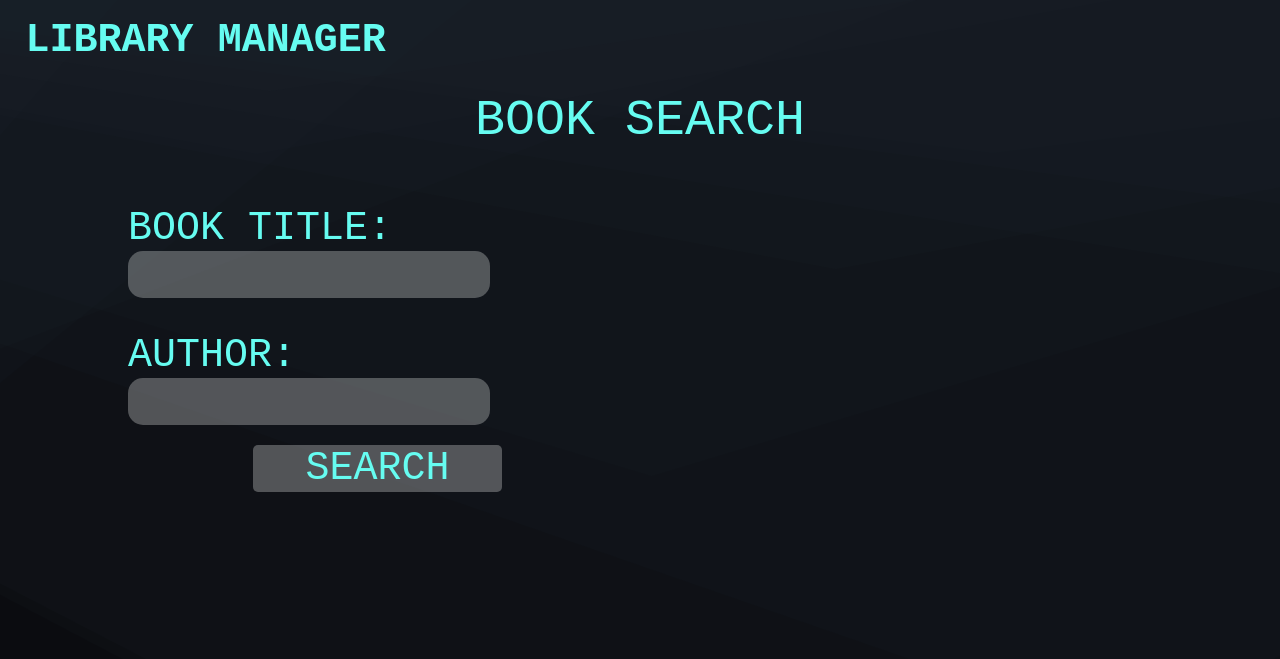
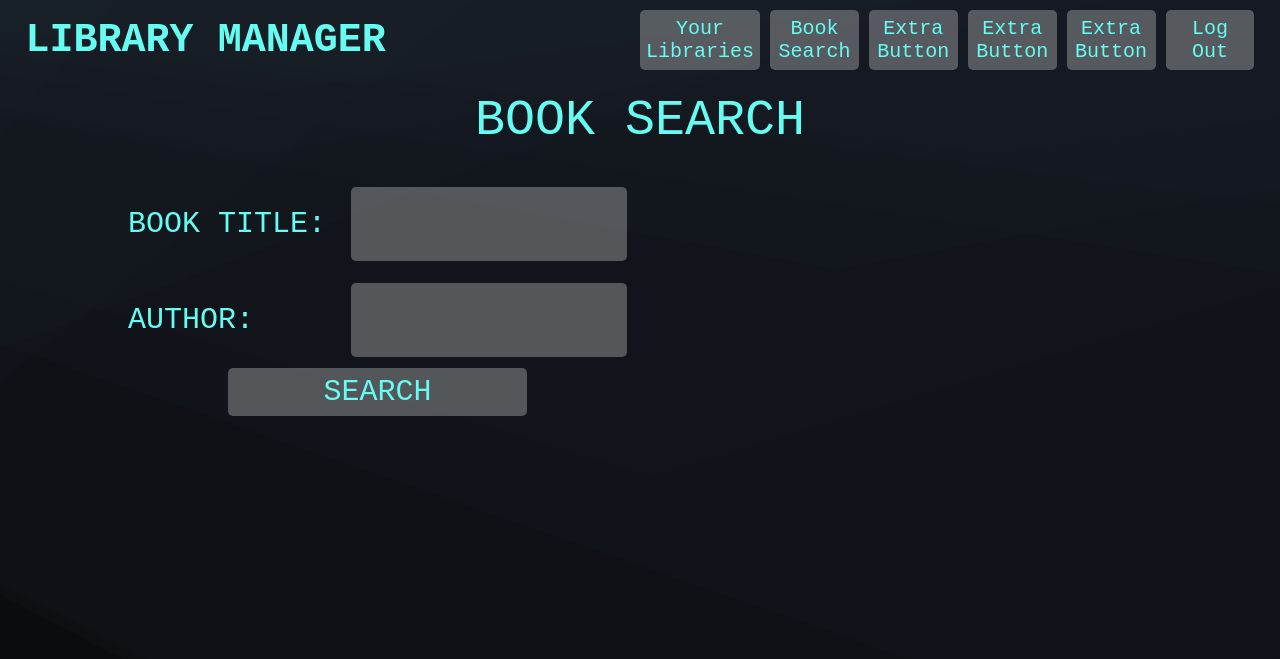
Before and after one commit to stevengeorge128/libraryManagar, a website with bundled scripts: page public_html/index.html in a window 1280 px wide. Built offline with nearby package versions, Linux system fonts and the light colour scheme; no server answers.

Commit message:
added functuionaility and redid search page css

```diff
--- a/public_html/code/client.js
+++ b/public_html/code/client.js
@@ -1,8 +1,6 @@
+// const menu = require("./functions/menuBar")
+// const authorizer = require("./functions/authenticate")
 
-// function indexEventListeners() {
-//     document.getElementById("submitBookSearch").addEventListener("click", bookSearch);
-//     console.log("event listener added")
-// }
 
 var bookListInfo = [];
 
@@ -178,7 +176,7 @@ async function authenticate() {
 }
 
 // window.onload = indexEventListeners;
-window.onload = authenticate;
+window.onload = loadPage; ;
 
 setInterval(authenticate, 5000)
 setInterval(test, 2000)
@@ -186,3 +184,41 @@ setInterval(test, 2000)
 function test() {
     console.log("client.js running")
 }
+
+
+function toLibraryList(){
+    window.location.href = "http://localhost:5000/html/libraryListPage.html";
+}
+
+function toBookSearch() {
+    window.location.href = "http://localhost:5000/";
+
+}
+
+async function logOut() {
+    console.log(document.cookie)
+    try{
+    let loggingOut = await fetch("http://localhost:5000/logout");
+    document.cookie = "login=; expires=Thu, 01 Jan 1970 00:00:00 UTC; path=/;";
+    console.log(document.cookie)
+    authenticate();
+    } catch{
+        window.alert("Error logging out. Please try again.")
+    }
+
+}
+
+async function authenticate() {
+    let auth = await fetch("http://localhost:5000/auth")
+    if (auth.status == 401){
+        window.location.href = "http://localhost:5000/html/login.html";
+    }
+}
+
+async function loadPage() {
+    authenticate();
+    document.getElementById("libraryHeaderButton").addEventListener("click", toLibraryList);
+    document.getElementById("searchHeaderButton").addEventListener("click", toBookSearch);
+    document.getElementById("logOutHeaderButton").addEventListener("click", logOut);
+
+}
--- /dev/null
+++ b/public_html/code/functions/authenticate.js
@@ -0,0 +1,10 @@
+async function authenticate() {
+    let auth = await fetch("http://localhost:5000/auth")
+    if (auth.status == 401){
+        window.location.href = "http://localhost:5000/html/login.html";
+    }
+}
+
+module.exports = {
+    authenticate,
+}
--- /dev/null
+++ b/public_html/code/functions/menuBar.js
@@ -0,0 +1,31 @@
+const authorizer = require('./authenticate');
+
+
+
+function toLibraryList(){
+    window.location.href = "http://localhost:5000/html/libraryListPage.html";
+}
+
+function toBookSearch() {
+    window.location.href = "http://localhost:5000/";
+
+}
+
+async function logOut() {
+    console.log(document.cookie)
+    try{
+    let loggingOut = await fetch("http://localhost:5000/logout");
+    document.cookie = "login=; expires=Thu, 01 Jan 1970 00:00:00 UTC; path=/;";
+    console.log(document.cookie)
+    authorizer.authenticate();
+    } catch{
+        window.alert("Error logging out. Please try again.")
+    }
+
+}
+
+module.exports = {
+    toLibraryList,
+    toBookSearch,
+    logOut,
+}
--- a/public_html/css/indexStyle.css
+++ b/public_html/css/indexStyle.css
@@ -54,15 +54,7 @@ body {
 
 }
 
-#searchFields {
-    padding-top: 15px;
-    display: flex;
-    flex-direction: column;
-    justify-content: center;
-    align-items: center;
-    row-gap: 20px;
 
-}
 
 #thisTheBookPrompt {
     padding-top: 25px;
@@ -81,7 +73,7 @@ body {
 
 #rightSideResult {
     position: fixed;
-    top: 20%;
+    top: 22%;
     color: #66FCF1;
     width: 39%;
     left: 51%;
@@ -89,6 +81,7 @@ body {
     height: 60%;
     display: flex;
     flex-direction: column;
+
 
     /* justify-content: center; */
     align-items: center;
@@ -110,55 +103,9 @@ body {
 
 }
 
-.searchInput {
-    border: 0;
-    margin-top: 15px;
-    margin-bottom: 15px;
 
-    padding-left: 10px;
-    margin: 0;
-    height: 20px;
-    background-color: #c5c6c75f;
-    /* font-family: Impact, Haettenschweiler, 'Arial Narrow Bold', sans-serif; */
-    font-family: 'Courier New', Courier, monospace;
 
-    color: #66FCF1;
-    width: 350px;
-    height: 100%;
-    font-size: 40px;
-    border-radius: 15px;
-    display: inline-block;
-}
 
-#submitBookSearch {
-    background-color: #c5c6c75f;
-    /* font-family: Impact, Haettenschweiler, 'Arial Narrow Bold', sans-serif; */
-    font-family: 'Courier New', Courier, monospace;
-
-    color: #66FCF1;
-    font-size: 40px;
-    width: 50%;
-    height: 100%;
-
-    border: none;
-    border-radius: 5px;
-    cursor: pointer;
-    transition: 0.05s all linear;
-}
-
-#submitBookSearch:active {
-    transform: scale(0.98);
-    /* Scaling button to 0.98 to its original size */
-    box-shadow: 3px 2px 22px 1px white;
-    /* Lowering the shadow */
-}
-
-.searchLabel {
-    margin-top: 15px;
-
-    display: inline-block;
-    width: 270px;
-}
 
 .authorSearchResultDiv {
     font-size: 25px;
@@ -224,11 +171,139 @@ body {
 
 }
 
-#inputSearchResult{
+/* #inputSearchResult{
     display: flex;
     flex-direction: column;
     justify-content: center;
     align-items: center;
     padding-top: 50px;
 
+} */
+
+#headerMenu {
+    position: fixed;
+
+
+    color: #66FCF1;
+    width: 48%;
+    left: 50%;
+    height: 10%;
+    top: 0;
+    display: flex;
+    flex-direction: row;
+    align-items: center;
+    justify-content: space-between;
+    column-gap: 10px;
+
 }
+
+.headerButton {
+    background-color: #c5c6c75f;
+    /* font-family: Impact, Haettenschweiler, 'Arial Narrow Bold', sans-serif; */
+    font-family: 'Courier New', Courier, monospace;
+
+    color: #66FCF1;
+    font-size: 20px;
+
+
+    border: none;
+    border-radius: 5px;
+    cursor: pointer;
+    width: 120px;
+    height: 60px;
+    transition: 0.05s all linear;
+}
+
+.headerButton:active {
+    transform: scale(0.98);
+    /* Scaling button to 0.98 to its original size */
+    box-shadow: 3px 2px 22px 1px white;
+    /* Lowering the shadow */
+}
+
+
+
+
+#searchFields {
+
+
+    position: fixed;
+    top: 22%;
+    color: #66FCF1;
+    width: 39%;
+    left: 10%;
+    height: 60%;
+    font-size: 30px;
+
+}
+
+#bookTitleSearchDiv {
+    height: 20%;
+}
+
+#bookAuthorSearchDiv {
+    height: 20%;
+
+}
+
+#submitBookSearchDiv {
+    height: 10%;
+    display: flex;
+    justify-content: center;
+    align-items: center;
+
+}
+
+#submitBookSearch {
+    height: 100%;
+    width: 60%;
+    color: #66FCF1;
+    font-size: 30px;
+    font-family: 'Courier New', Courier, monospace;
+    background-color: #c5c6c75f;
+    border: 0;
+    border-radius: 5px;
+    cursor: pointer;
+    transition: 0.05s all linear;
+
+}
+
+
+
+#submitBookSearch:active {
+    transform: scale(0.98);
+    /* Scaling button to 0.98 to its original size */
+    box-shadow: 3px 2px 22px 1px white;
+    /* Lowering the shadow */
+}
+
+#inputSearchResult {
+    height: 50%;
+
+}
+
+.searchFieldDiv {
+    display: flex;
+    flex-direction: row;
+    flex-wrap: nowrap;
+    align-items: center;
+    justify-content: space-between;
+}
+
+.searchLabel {
+    width: 45%;
+}
+
+.searchInput {
+    width: 55%;
+    height: 75%;
+    color: #66FCF1;
+    font-size: 30px;
+    font-family: 'Courier New', Courier, monospace;
+    background-color: #c5c6c75f;
+    border: 0;
+    border-radius: 5px;
+
+
+
+}
--- /dev/null
+++ b/public_html/css/libraryListPageStyle.css
@@ -0,0 +1,79 @@
+body {
+    background-color: #1f2833;
+    background-image: url("../backgrounds/bg_bggenerator_com.png");
+    /* background-size: 100% 100%; */
+    background-position: center;
+    /* font-family: Impact, Haettenschweiler, 'Arial Narrow Bold', sans-serif; */
+    font-family: 'Courier New', Courier, monospace;
+
+    margin: 0%;
+}
+
+
+.header {
+    color: #66FCF1;
+    position: fixed;
+    width: 100%;
+    height: 10%;
+    top: 0;
+    font-size: 20px;
+    display: flex;
+    align-items: center;
+    justify-content: left;
+    padding-left: 2%;
+}
+
+#bookSearchHeading {
+    color: #66FCF1;
+    position: fixed;
+    top: 10%;
+    width: 100%;
+    height: 10%;
+    left: 0;
+    font-size: 50px;
+    display: flex;
+    align-items: center;
+    justify-content: center;
+}
+
+
+#headerMenu{
+    position: fixed;
+
+
+    color: #66FCF1;
+    width: 48%;
+    left: 50%;
+    height: 10%;
+    top: 0;
+    display: flex;
+    flex-direction: row;
+    align-items: center;
+    justify-content: space-between;
+    column-gap: 10px;
+
+}
+
+.headerButton {
+    background-color: #c5c6c75f;
+    /* font-family: Impact, Haettenschweiler, 'Arial Narrow Bold', sans-serif; */
+    font-family: 'Courier New', Courier, monospace;
+
+    color: #66FCF1;
+    font-size: 20px;
+
+
+    border: none;
+    border-radius: 5px;
+    cursor: pointer;
+    width: 120px;
+    height: 60px;
+    transition: 0.05s all linear;
+}
+
+.headerButton:active {
+    transform: scale(0.98);
+    /* Scaling button to 0.98 to its original size */
+    box-shadow: 3px 2px 22px 1px white;
+    /* Lowering the shadow */
+}
--- /dev/null
+++ b/public_html/css/newPageTemplate.css
@@ -0,0 +1,79 @@
+body {
+    background-color: #1f2833;
+    background-image: url("../backgrounds/bg_bggenerator_com.png");
+    /* background-size: 100% 100%; */
+    background-position: center;
+    /* font-family: Impact, Haettenschweiler, 'Arial Narrow Bold', sans-serif; */
+    font-family: 'Courier New', Courier, monospace;
+
+    margin: 0%;
+}
+
+
+.header {
+    color: #66FCF1;
+    position: fixed;
+    width: 100%;
+    height: 10%;
+    top: 0;
+    font-size: 20px;
+    display: flex;
+    align-items: center;
+    justify-content: left;
+    padding-left: 2%;
+}
+
+#bookSearchHeading {
+    color: #66FCF1;
+    position: fixed;
+    top: 10%;
+    width: 100%;
+    height: 10%;
+    left: 0;
+    font-size: 50px;
+    display: flex;
+    align-items: center;
+    justify-content: center;
+}
+
+
+#headerMenu{
+    position: fixed;
+
+
+    color: #66FCF1;
+    width: 48%;
+    left: 50%;
+    height: 10%;
+    top: 0;
+    display: flex;
+    flex-direction: row;
+    align-items: center;
+    justify-content: space-between;
+    column-gap: 10px;
+
+}
+
+.headerButton {
+    background-color: #c5c6c75f;
+    /* font-family: Impact, Haettenschweiler, 'Arial Narrow Bold', sans-serif; */
+    font-family: 'Courier New', Courier, monospace;
+
+    color: #66FCF1;
+    font-size: 20px;
+
+
+    border: none;
+    border-radius: 5px;
+    cursor: pointer;
+    width: 120px;
+    height: 60px;
+    transition: 0.05s all linear;
+}
+
+.headerButton:active {
+    transform: scale(0.98);
+    /* Scaling button to 0.98 to its original size */
+    box-shadow: 3px 2px 22px 1px white;
+    /* Lowering the shadow */
+}
--- a/public_html/index.html
+++ b/public_html/index.html
@@ -15,29 +15,42 @@
         <h1>LIBRARY MANAGER</h1>
     </div>
 
+    <div id = "headerMenu">
+        <button class = "headerButton" id = "libraryHeaderButton">Your Libraries</button>
+        <button class = "headerButton" id = "searchHeaderButton">Book Search</button>
+        <button class = "headerButton" id = "extra1"> Extra Button</button>
+        <button class = "headerButton" id = "extra2">Extra Button</button>
+        <button class = "headerButton" id = "extra3">Extra Button</button>
+        <button class = "headerButton" id = "logOutHeaderButton">Log Out</button>
+
+
+
+    </div>
+
     <div id=bookSearchHeading>BOOK SEARCH</div>
 
 
-    <div id="searchAndResultDiv">
+
         <div id="searchFields">
 
-            <div id="bookTitleSearchDiv">
+            <div id="bookTitleSearchDiv" class = searchFieldDiv>
                 <label  class = "searchLabel" for="bookSearchInput">BOOK TITLE:</label>
                 <input  class = "searchInput" type="text" id="bookSearchInput">
             </div>
 
-            <div id="bookAuthorSearchDiv">
+            <div id="bookAuthorSearchDiv" class = searchFieldDiv>
                 <label class = "searchLabel" for="authorInput">AUTHOR:</label>
                 <input class = "searchInput" type="text" id="authorInput">
             </div>
+            <div id = "submitBookSearchDiv" >
             <input type="submit" id="submitBookSearch" value="SEARCH" onclick = "bookSearch()">
-
+        </div>
+            <div id="inputSearchResult">
+            </div>
 
 
         </div>
 
-        <div id="inputSearchResult">
-        </div>
         <div id="rightSideResult">
 
 
@@ -51,7 +64,9 @@
             </div> -->
 
         </div>
-    </div>
+
+
+
 
 
 
```
Also changed, not shown: main.js (+17 -0 lines), public_html/code/libraryList.js (added, +38 -0 lines), public_html/css/spineStyle.css (added, +51 -0 lines), public_html/html/libraryListPage.html (added, +40 -0 lines), public_html/html/newPageTemplate.html (added, +40 -0 lines), public_html/html/spineView.html (added, +25 -0 lines), schemas/librarySchema.js (added, +32 -0 lines).
